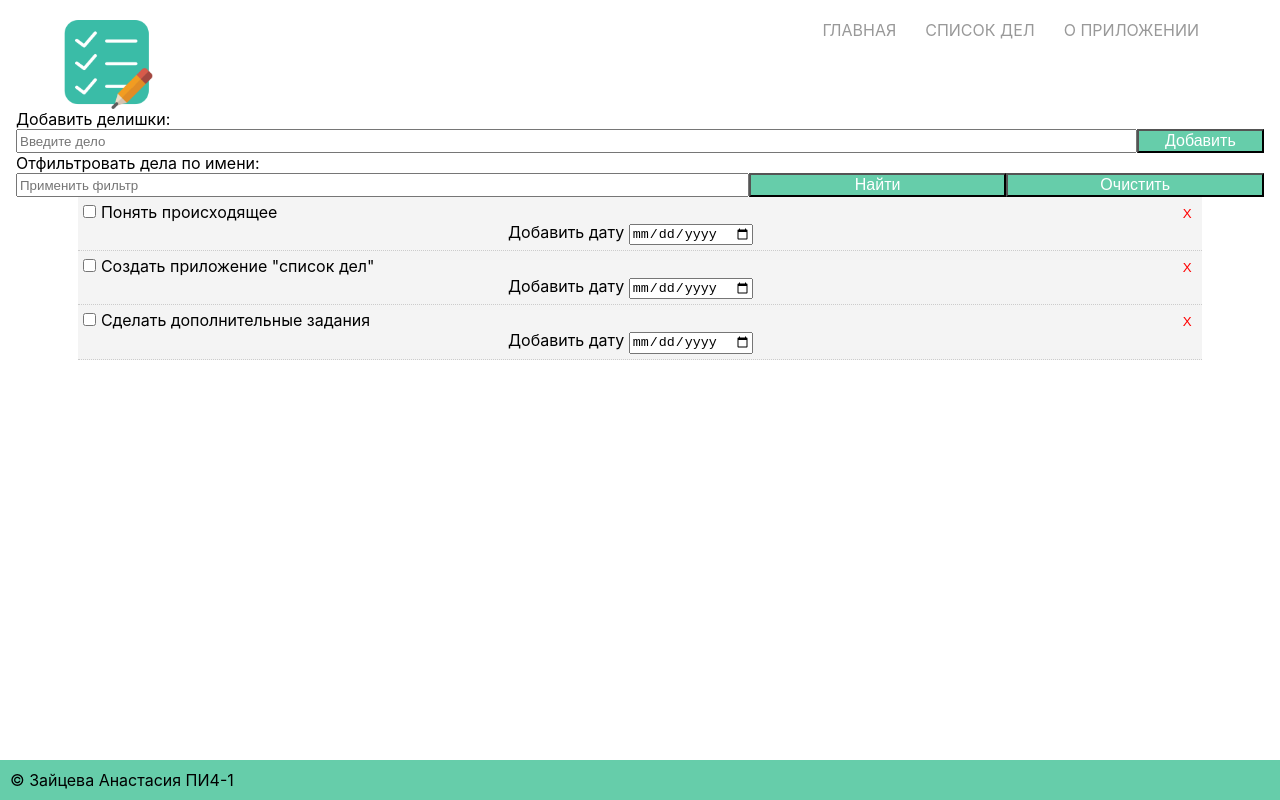
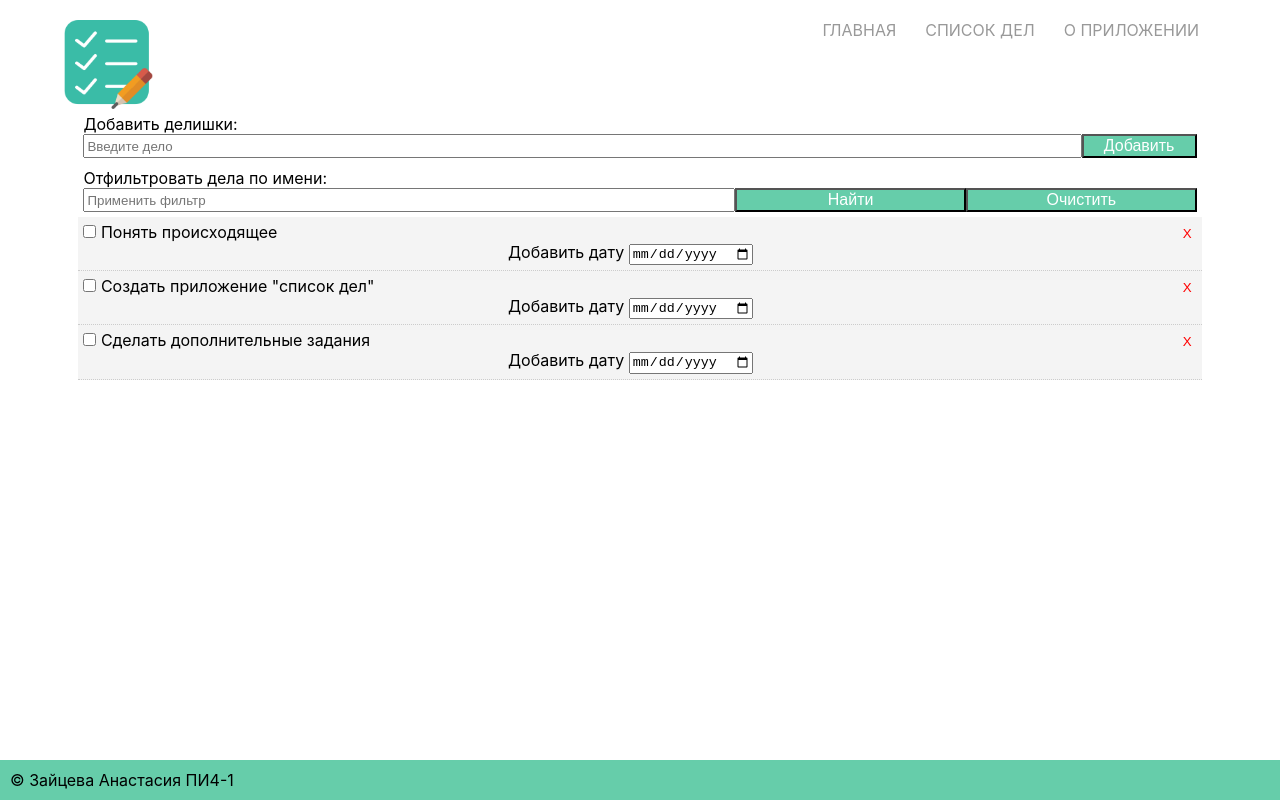
Before and after one commit to koroteevmv/web_1_react, a React (Create React App) app: page /List in a window 1280 px wide. Built offline with nearby package versions, Linux system fonts and the light colour scheme.

Commit message:
Устранение ошибок при фильтрации
Теперь когда список отфильтрован при нажатии на чекбокс, остается измененный вариант даже при очистке фильтра

```diff
--- a/src/List.js
+++ b/src/List.js
@@ -34,7 +34,10 @@ class App extends React.Component {
         title: title,
         completed: false
       };
-
+      /* this.setState({ todos: [...this.state.todos, newTodo] }, () => {
+        this.todosCopy = this.state.todos;
+        localStorage.setItem("plans", JSON.stringify(this.state.todos));
+      }); */
       this.setState({ todos: [...this.state.todos, newTodo] });
     }
   };
--- a/src/components/Filtr.js
+++ b/src/components/Filtr.js
@@ -17,9 +17,17 @@ class Filtr extends React.Component {
     this.setState({
       [e.target.name]: e.target.value
     });
+
+  getStyle = () => {
+    return {
+      padding: "5px",
+      marginLeft: "5%",
+      marginRight: "5%"
+    };
+  };
   render() {
     return (
-      <div>
+      <div style={this.getStyle()}>
         {" "}
         <div>
           {" "}
@@ -59,7 +67,7 @@ class Filtr extends React.Component {
                 color: "white",
                 fontSize: "100%"
               }}
-              onClick={this.onClick}
+              onClick={this.onClick2}
             />
           </form>
         </div>
--- a/src/components/addTodo.js
+++ b/src/components/addTodo.js
@@ -14,10 +14,16 @@ class AddTodo extends Component {
     this.setState({
       [e.target.name]: e.target.value
     });
-
+  getStyle = () => {
+    return {
+      padding: "5px",
+      marginLeft: "5%",
+      marginRight: "5%"
+    };
+  };
   render() {
     return (
-      <div>
+      <div style={this.getStyle()}>
         {" "}
         <div>
           {" "}
```
